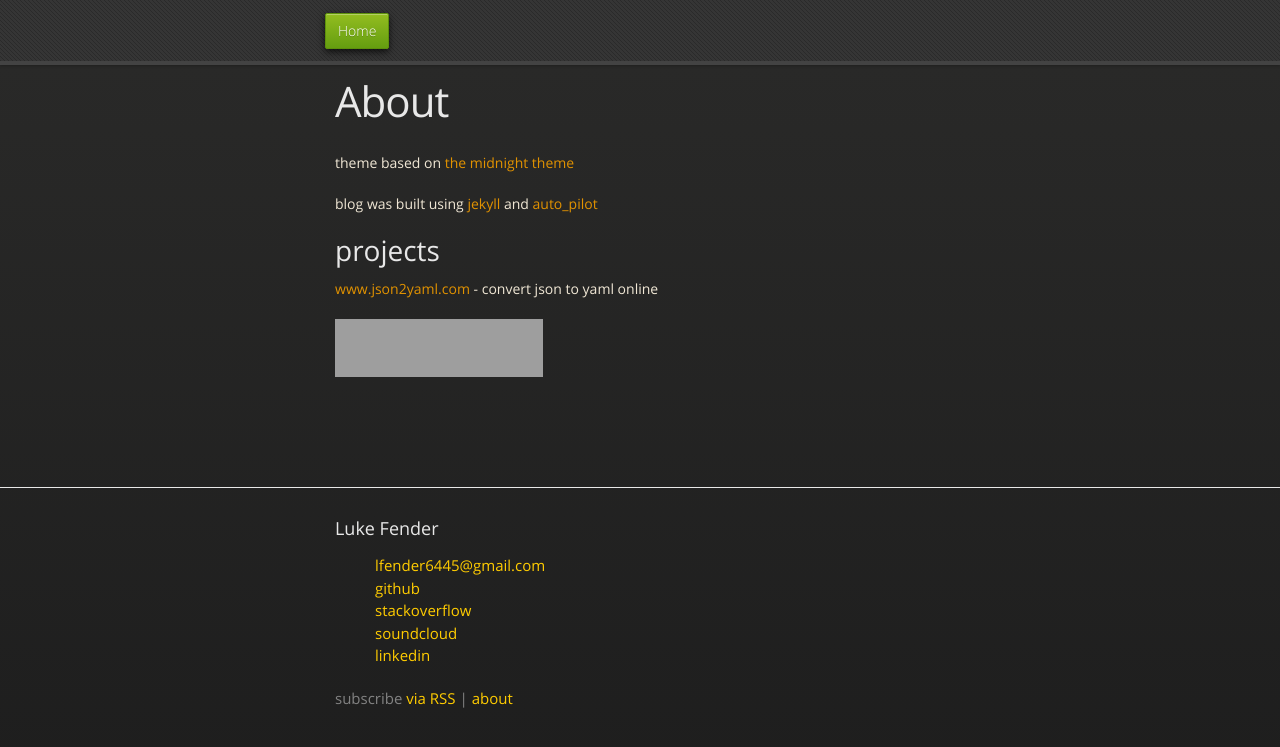
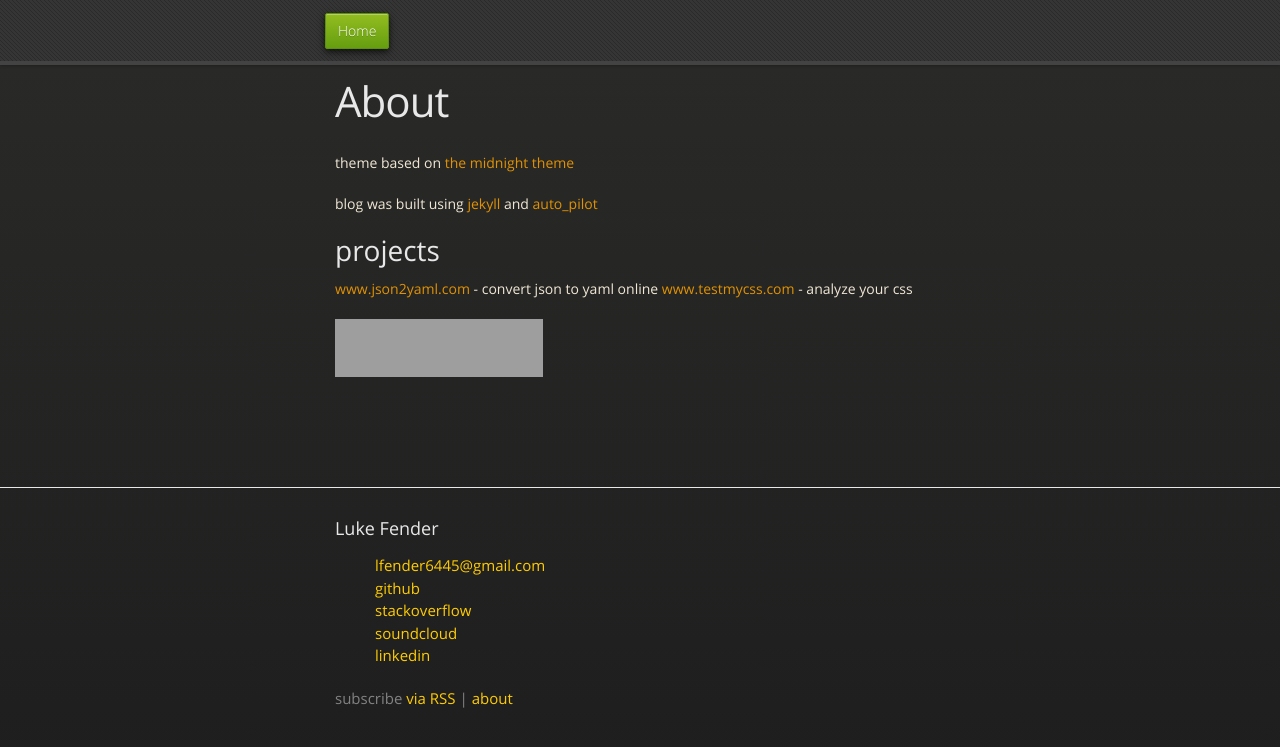
Before and after one commit to lfender6445/lfender6445.github.io, a Jekyll site: the page built from pages/about.md, in a window 1280 px wide. Shown: the top 747 px of the page. Built offline with Jekyll 4.4.1, drawn with Linux system fonts in a browser that asks for light colours; nearby versions of some CDN libraries; grey boxes are pictures that could not be loaded.

Commit message:
update about

```diff
--- a/pages/about.md
+++ b/pages/about.md
@@ -11,6 +11,7 @@ blog was built using [jekyll](http://jekyllrb.com/) and [auto_pilot](https://git
 # projects
 
 [www.json2yaml.com](http://www.json2yaml.com) - convert json to yaml online
+[www.testmycss.com](http://www.testmycss.com) - analyze your css
 
 <a href="http://stackexchange.com/users/1529114">
 <img src="http://stackexchange.com/users/flair/1529114.png?theme=dark" width="208" height="58" alt="profile for lfender6445 on Stack Exchange, a network of free, community-driven Q&amp;A sites" title="profile for lfender6445 on Stack Exchange, a network of free, community-driven Q&amp;A sites">
```
